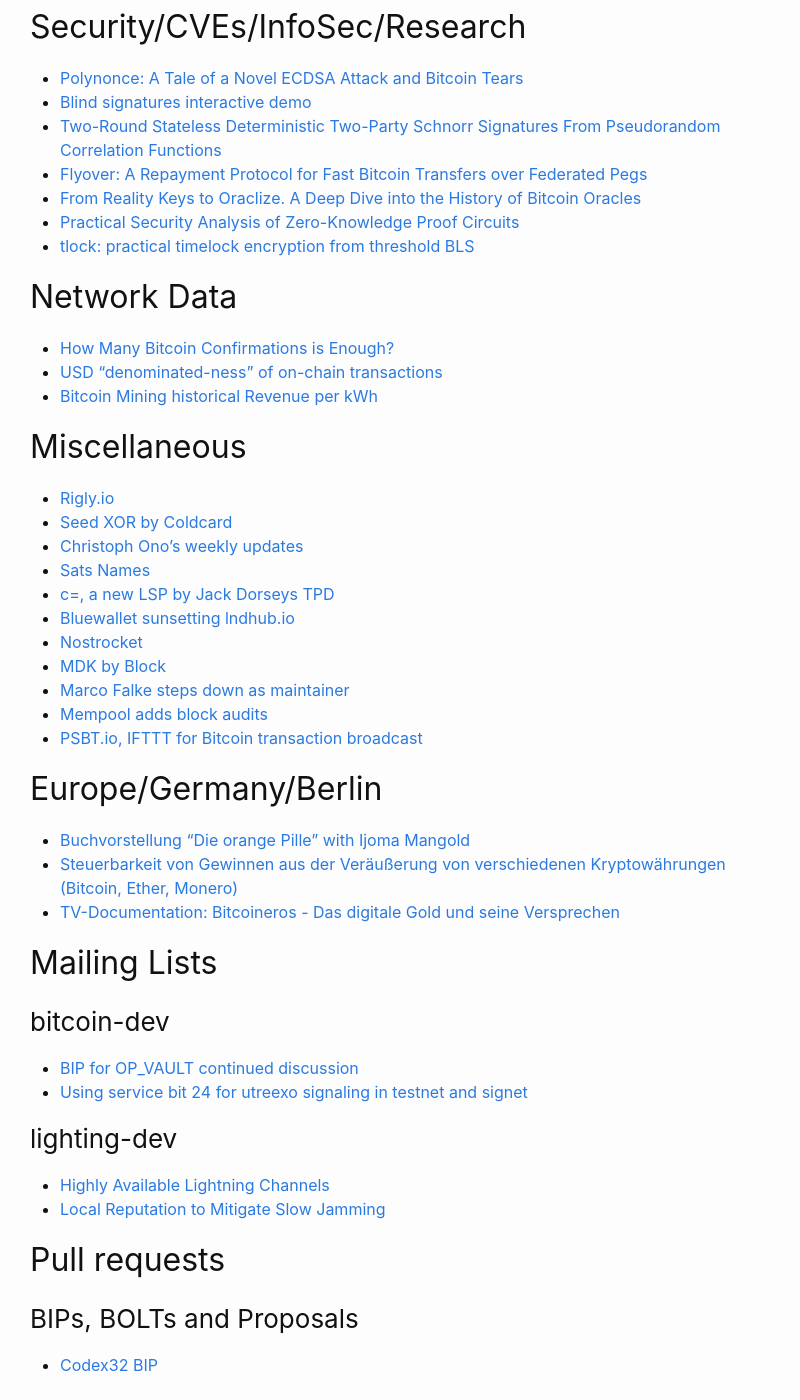
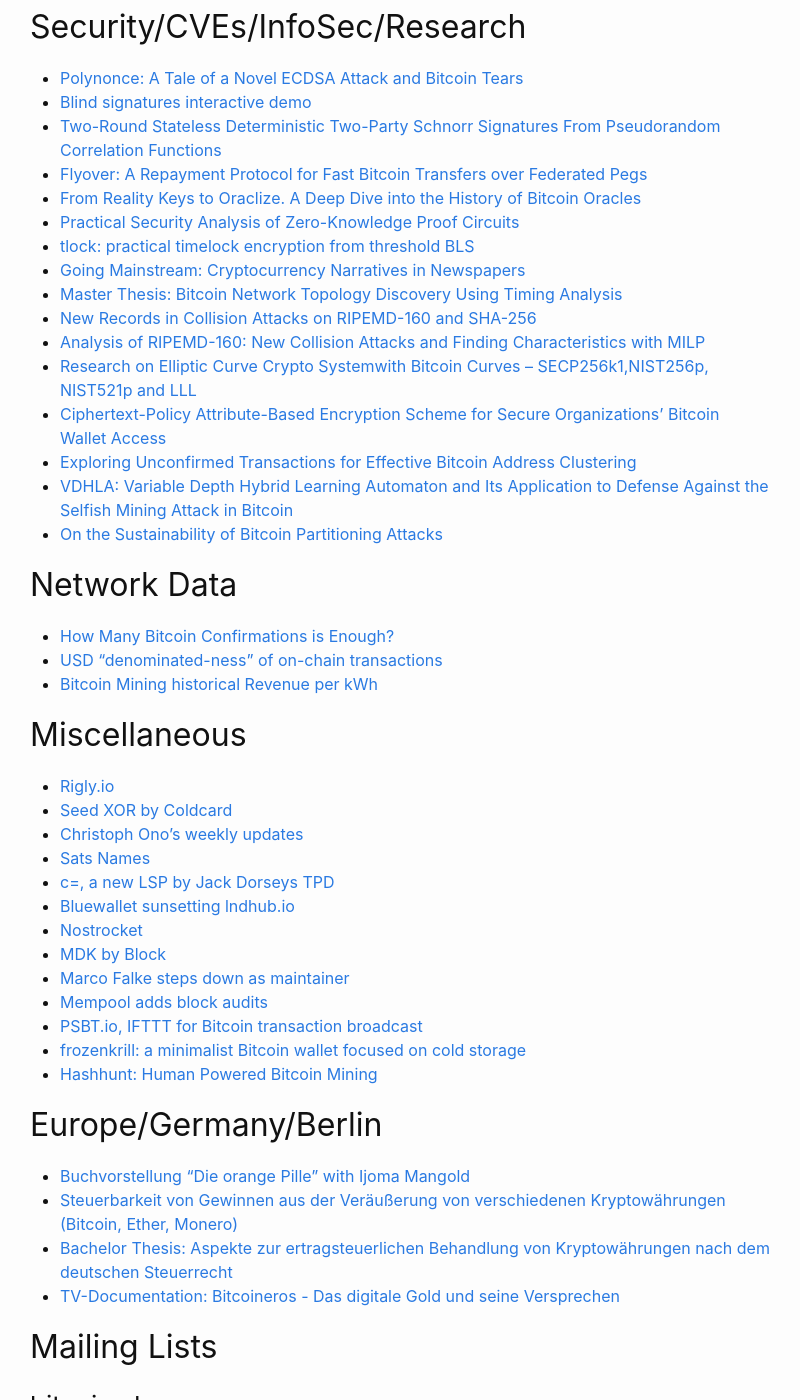
Before and after one commit to fjahr/bitdevsberlin, a Jekyll site: the page built from _posts/2023-03-14-socratic-seminar-41.md, in a window 1280 px wide and 1400 px high, scrolled down 275 px. Shown: the whole window, without its empty margins (240-1040 px from the left). Built offline with Jekyll 4.4.1, drawn with Linux system fonts in a browser that asks for light colours.

Commit message:
Additional links for #41

```diff
--- a/_posts/2023-03-14-socratic-seminar-41.md
+++ b/_posts/2023-03-14-socratic-seminar-41.md
@@ -16,6 +16,15 @@ Special thanks to [Wasabi Wallet](https://wasabiwallet.io/) for sponsoring food
 - [From Reality Keys to Oraclize. A Deep Dive into the History of Bitcoin Oracles](https://arxiv.org/pdf/2302.07911v1.pdf)
 - [Practical Security Analysis of Zero-Knowledge Proof Circuits](https://eprint.iacr.org/2023/190.pdf)
 - [tlock: practical timelock encryption from threshold BLS](https://eprint.iacr.org/2023/189.pdf)
+- [Going Mainstream: Cryptocurrency Narratives in Newspapers](https://papers.ssrn.com/sol3/papers.cfm?abstract_id=4368357)
+- [Master Thesis: Bitcoin Network Topology Discovery Using Timing Analysis](https://repositum.tuwien.at/handle/20.500.12708/154417?mode=simple)
+- [New Records in Collision Attacks on RIPEMD-160 and SHA-256](https://eprint.iacr.org/2023/285.pdf)
+- [Analysis of RIPEMD-160: New Collision Attacks and Finding Characteristics with MILP](https://eprint.iacr.org/2023/277.pdf)
+- [Research on Elliptic Curve Crypto Systemwith Bitcoin Curves – SECP256k1,NIST256p, NIST521p and LLL](https://journals.riverpublishers.com/index.php/JCSANDM/article/view/15085/17499)
+- [Ciphertext-Policy Attribute-Based Encryption Scheme for Secure Organizations’ Bitcoin Wallet Access](https://journal.uob.edu.bh/handle/123456789/4764)
+- [Exploring Unconfirmed Transactions for Effective Bitcoin Address Clustering](https://arxiv.org/pdf/2303.01012.pdf)
+- [VDHLA: Variable Depth Hybrid Learning Automaton and Its Application to Defense Against the Selfish Mining Attack in Bitcoin](https://arxiv.org/pdf/2302.12096.pdf)
+- [On the Sustainability of Bitcoin Partitioning Attacks](https://www.nsg.ee.ethz.ch/fileadmin/user_upload/publications/fc23-final204.pdf)
 
 ## Network Data
 
@@ -36,11 +45,14 @@ Special thanks to [Wasabi Wallet](https://wasabiwallet.io/) for sponsoring food
 - [Marco Falke steps down as maintainer](https://twitter.com/MarcoFalke/status/1627987123788824576)
 - [Mempool adds block audits](https://twitter.com/mempool/status/1625489545230954499)
 - [PSBT.io, IFTTT for Bitcoin transaction broadcast](https://psbt.io/)
+- [frozenkrill: a minimalist Bitcoin wallet focused on cold storage](https://github.com/planktonlabs/frozenkrill)
+- [Hashhunt: Human Powered Bitcoin Mining](https://wp.josh.com/2023/02/17/human-powered-bitcoin-mining/)
 
 ## Europe/Germany/Berlin
 
 - [Buchvorstellung "Die orange Pille" with Ijoma Mangold](https://www.kulturkaufhaus.de/de/veranstaltungen/detail/Buchpremiere-mit-Ijoma-Mangold-artcEvent)
 - [Steuerbarkeit von Gewinnen aus der Veräußerung von verschiedenen Kryptowährungen (Bitcoin, Ether, Monero)](https://www.bundesfinanzhof.de/de/entscheidung/entscheidungen-online/detail/STRE202310057/)
+- [Bachelor Thesis: Aspekte zur ertragsteuerlichen Behandlung von Kryptowährungen nach dem deutschen Steuerrecht](https://digibib.hs-nb.de/file/dbhsnb_thesis_0000002914/dbhsnb_derivate_0000003520/Bachelorarbeit-Dobberstein-2022.pdf)
 - [TV-Documentation: Bitcoineros - Das digitale Gold und seine Versprechen](https://programm.ard.de/TV/Programm/Sender/?sendung=280074000888148)
 
 ## Mailing Lists
```
